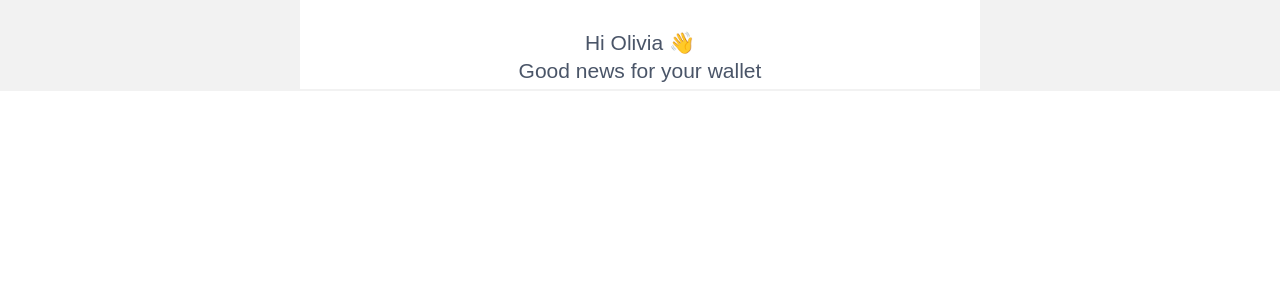
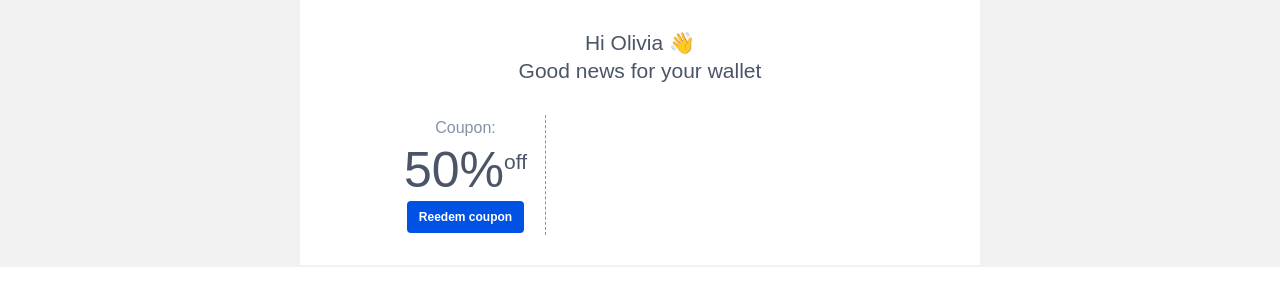
Before and after one commit to Valeriusdev/responsive-email, a plain HTML site: page coupon.html in a window 1280 px wide. Shown: the part 80-386 px from the top of the page. Drawn offline with Linux system fonts and the light colour scheme.

Commit message:
add main part

```diff
--- a/coupon.html
+++ b/coupon.html
@@ -43,6 +43,38 @@
                                             </tr>
                                         </tbody>
                                     </table>
+                                    <!-- COUPON -->
+                                    <table width="560px" cellpadding="0" cellspasing="0" border="0" align="center" style="padding-top: 24px;padding-bottom: 24px;">
+                                        <tbody>
+                                            <tr>
+                                                <td>
+                                                    <table width="512" cellpadding="0" cellspasing="0" border="0" align="center">
+                                                        <tbody>
+                                                            <tr>
+                                                                <td>
+                                                                    <table width="160" cellpadding="0" cellspasing="0" border="0" align="left" style="border-right-width: 1px; border-right-style: dashed;border-right-color: #8492A8;text-align: center;">
+                                                                        <tbody>
+                                                                            <tr>
+                                                                                <td style="font-family: Arial, Helvetica, sans-serif; font-size: 16px; font-weight: normal; line-height: 22px; color: #8492A8;">Coupon:</td>
+                                                                             </tr>
+                                                                             <tr>
+                                                                                <td style="font-family: Arial, Helvetica, sans-serif; font-size: 50px; font-weight: normal; color: #4A5568;">50%<sup style="font-size: 21px;line-height: 28px;">off</sup></td>
+                                                                             </tr>
+                                                                             <tr>
+                                                                                 <td>
+                                                                                     <a href="#" style="font-family: Arial, Helvetica, sans-serif; font-size: 12px; font-weight: bold;background: #0052E4;border-radius: 4px;color:#FFFFFF;text-decoration: none; height: 32px; line-height: 32px;display: inline-block;padding-right: 12px;padding-left:12px">Reedem coupon</a>
+                                                                                 </td>
+                                                                            </tr>
+                                                                        </tbody>
+                                                                    </table>
+                                                                </td>
+                                                            </tr>
+                                                        </tbody>
+                                                    </table>
+                                                </td>
+                                            </tr>
+                                        </tbody>
+                                    </table>
                                 </td>
                             </tr>
                         </tbody>
```
